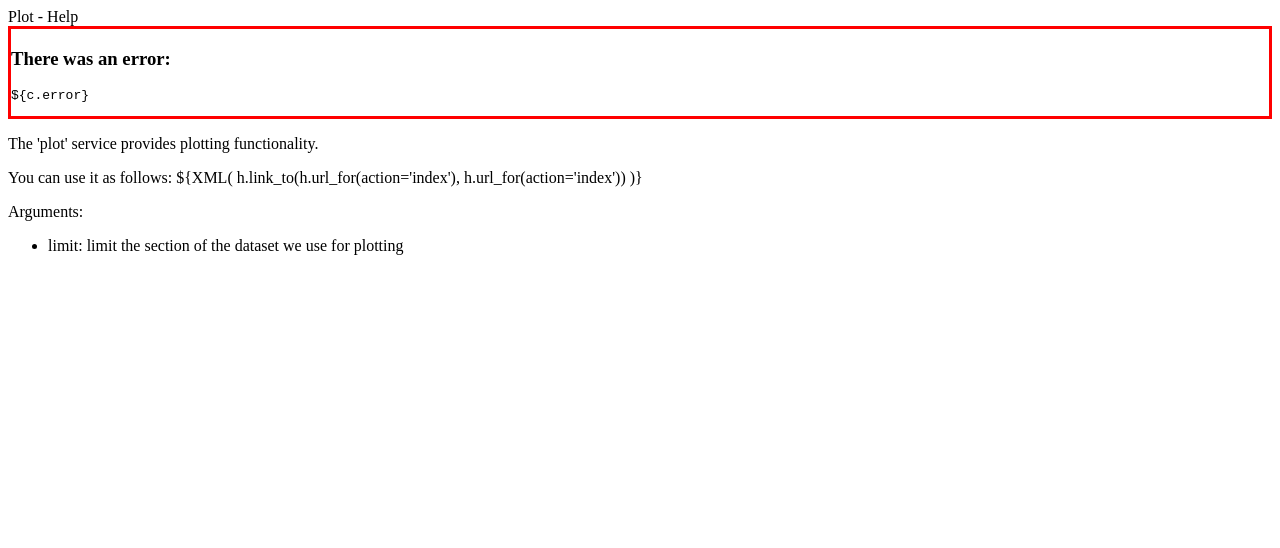
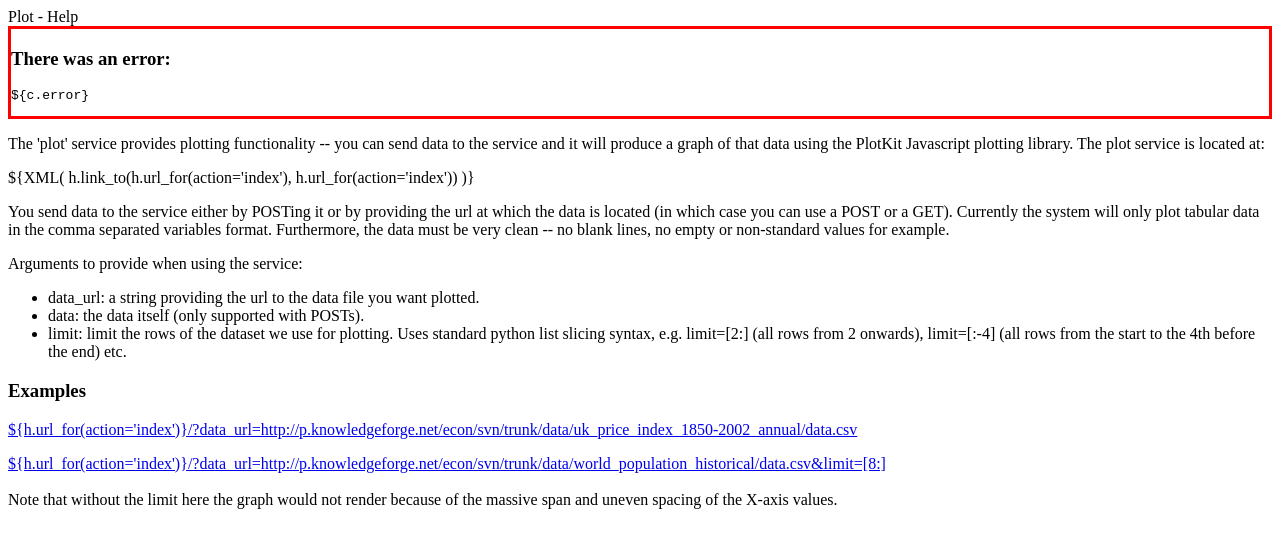
Before and after one commit to rufuspollock/econ, a Python web app: template econ/www/templates/plot/help.html in a window 1280 px wide. Shown: the top 548 px of the page. Run offline with Jinja, Linux system fonts and the light colour scheme; the template is opened without the code that fills it, so the values that code supplies are empty.

Commit message:
r1382@rgrp:  rgrp | 2007-05-31 21:53:58 +0100  Update plot help to be usable and put link to plot service on front page.

```diff
--- a/econ/www/templates/index.html
+++ b/econ/www/templates/index.html
@@ -4,8 +4,9 @@
   <py:def function="page_title">Open Economics Index</py:def>
 
 	<div py:match="content">
+		<h2><a href="store/">Data Store</a></h2>
 		<h2><a href="current_value/">Current Value Calculator</a></h2>
-		<h2><a href="store/">Data Store</a></h2>
+		<h2><a href="plot/">Plot</a></h2>
 	</div>
 
   <xi:include href="layout.html" />
--- a/econ/www/templates/plot/help.html
+++ b/econ/www/templates/plot/help.html
@@ -10,18 +10,45 @@
       <pre>${c.error}</pre>
     </div>
 
-    <p>The 'plot' service provides plotting functionality.</p>
-
-    <p>You can use it as follows:
-
+    <p>The 'plot' service provides plotting functionality -- you can send data
+    to the service and it will produce a graph of that data using the PlotKit
+    Javascript plotting library. The plot service is located at:</p>
+    <p>
     ${XML(
     h.link_to(h.url_for(action='index'), h.url_for(action='index'))
     )}
     </p>
-    <p>Arguments:</p>
+
+    <p>You send data to the service either by POSTing it or by providing the
+    url at which the data is located (in which case you can use a POST or a
+    GET). Currently the system will only plot tabular data in the comma
+    separated variables format. Furthermore, the data must be very clean -- no
+    blank lines, no empty or non-standard values for example.</p>
+
+    <p>Arguments to provide when using the service:</p>
     <ul>
-      <li>limit: limit the section of the dataset we use for plotting</li>
+      <li>data_url: a string providing the url to the data file you want
+      plotted.</li>
+      <li>data: the data itself (only supported with POSTs).</li>
+      <li>limit: limit the rows of the dataset we use for plotting. Uses
+      standard python list slicing syntax, e.g. limit=[2:] (all rows from 2
+      onwards), limit=[:-4] (all rows from the start to the 4th before the end)
+      etc.</li>
     </ul>
+
+    <h3>Examples</h3>
+    <p>
+    <a href="${h.url_for(action='index')}/?data_url=http://p.knowledgeforge.net/econ/svn/trunk/data/uk_price_index_1850-2002_annual/data.csv">
+      ${h.url_for(action='index')}/?data_url=http://p.knowledgeforge.net/econ/svn/trunk/data/uk_price_index_1850-2002_annual/data.csv</a>
+    </p>
+    <p>
+    <a href="${h.url_for(action='index')}/?data_url=http://p.knowledgeforge.net/econ/svn/trunk/data/world_population_historical/data.csv&amp;limit=[8:]">
+      ${h.url_for(action='index')}/?data_url=http://p.knowledgeforge.net/econ/svn/trunk/data/world_population_historical/data.csv&amp;limit=[8:]</a>
+
+    <br /><br />
+    Note that without the limit here the graph would not render because of the
+    massive span and uneven spacing of the X-axis values.
+    </p>
 	</div>
 
   <xi:include href="../layout.html" />
```
